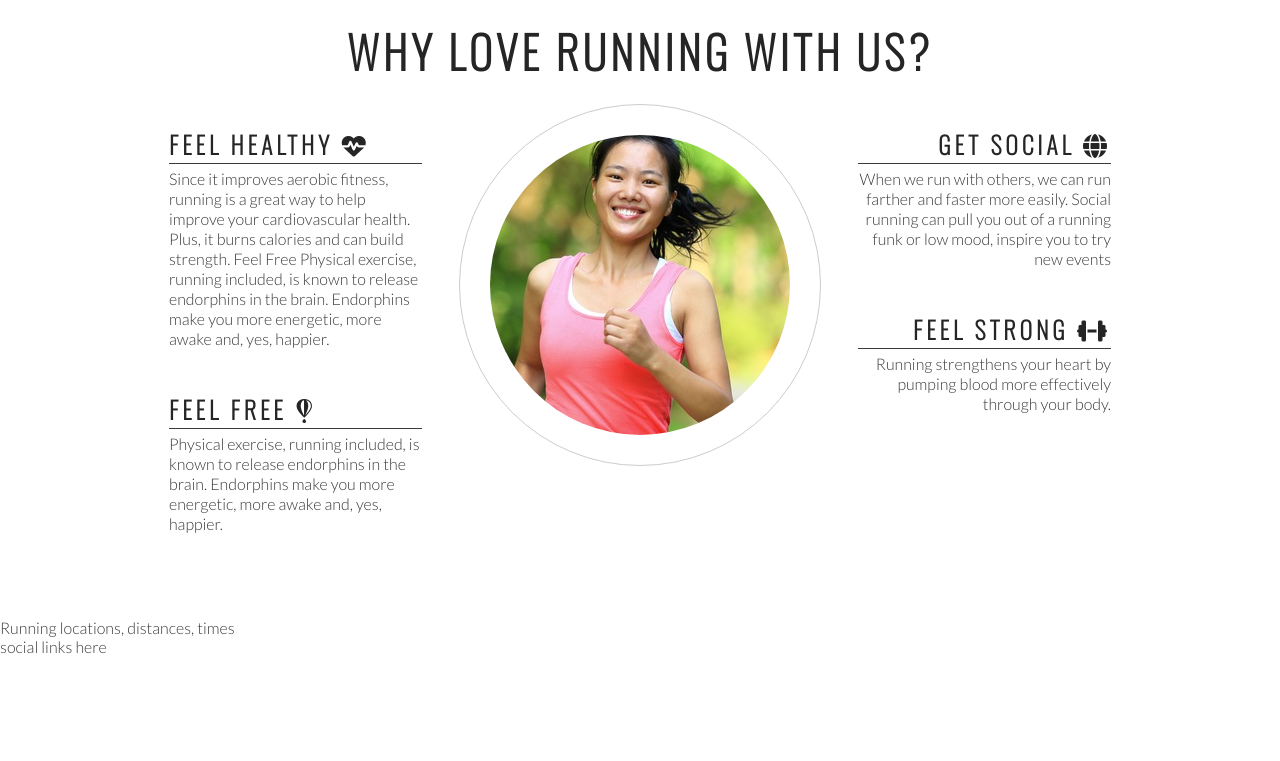
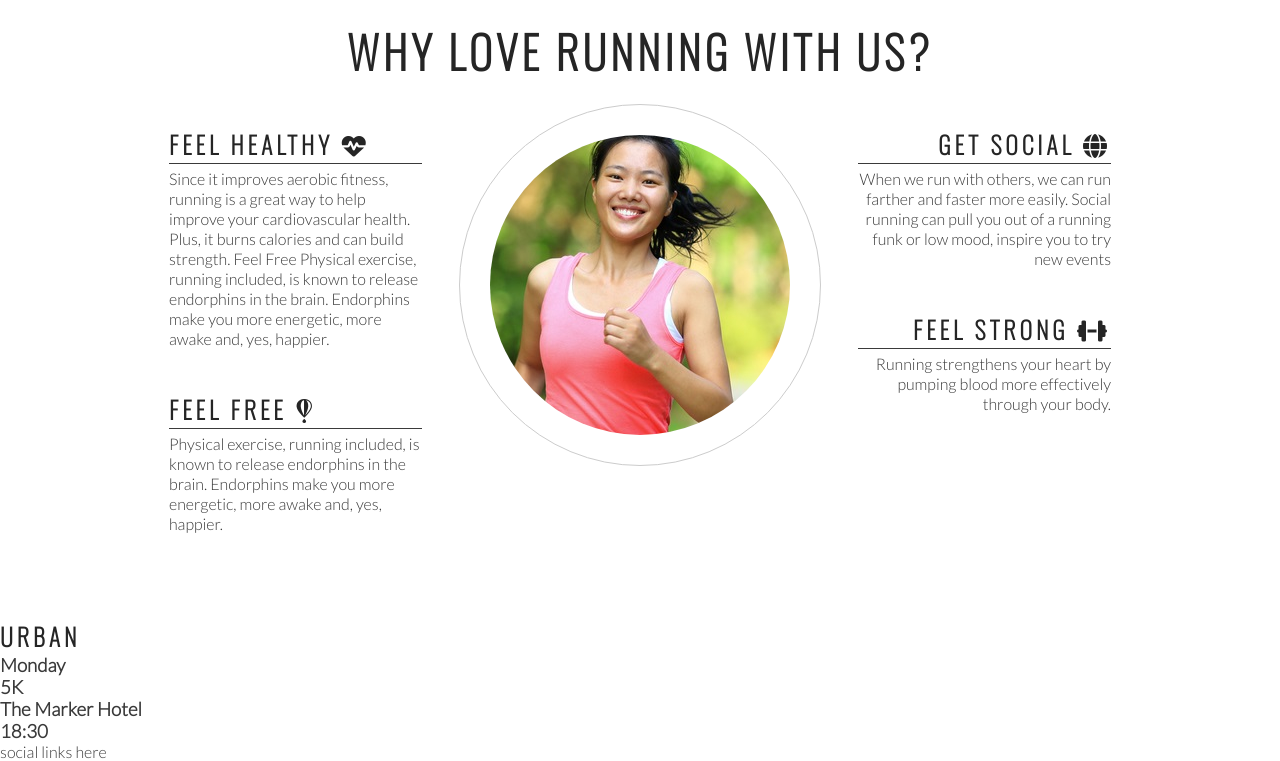
Before and after one commit to ozlemhafalir/love-running, a plain HTML site: page index.html in a window 1280 px wide. Shown: the part 677-1438 px from the top of the page. Before the commit the page ends 1333 px from the top, so only its background shows below. Drawn offline with nearby package versions, Linux system fonts and the light colour scheme.

Commit message:
latest section is designed

```diff
--- a/index.html
+++ b/index.html
@@ -87,7 +87,15 @@ Physical exercise, running included, is known to release endorphins in the brain
             </div>
         </div>
     </section>
-    <section>Running locations, distances, times</section>
+    <section>
+        <div>
+            <h2>Urban</h2>
+            <h3>Monday</h3>
+            <h3>5K</h3>
+            <h3>The Marker Hotel</h3>
+            <h3>18:30</h3>
+        </div>
+    </section>
     <footer>
         social links here
     </footer>
```
